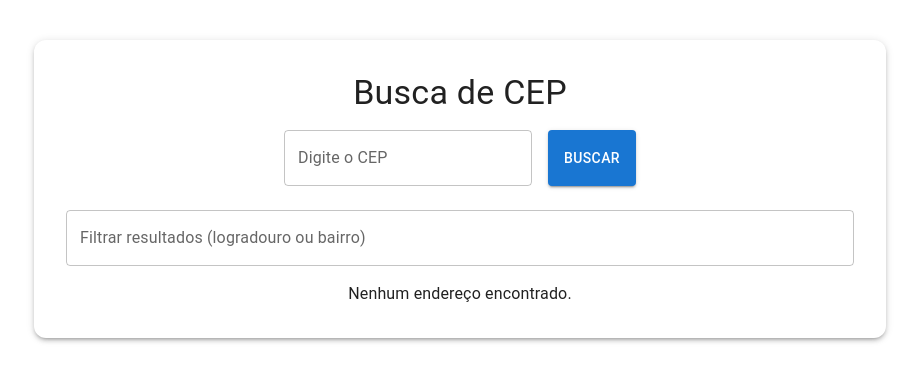
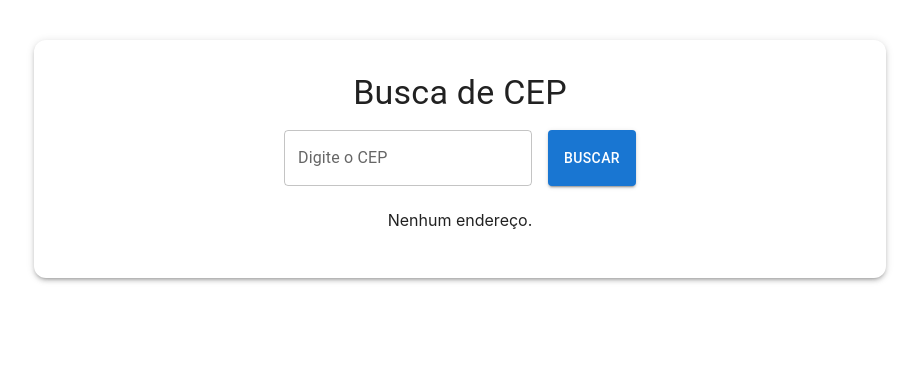
Before and after one commit to oraphateixeira/CEP, a React (Create React App) app in the folder cepapp/: page / in a window 1280 px wide. Shown: the top 382 px of the page, without its empty margins (180-1099 px from the left). Built offline with nearby package versions, Linux system fonts and the light colour scheme.

Commit message:
Adiciona Material UI, ícones e funcionalidade de remoção de endereços

```diff
--- a/cepapp/package.json
+++ b/cepapp/package.json
@@ -5,6 +5,7 @@
   "dependencies": {
     "@emotion/react": "^11.14.0",
     "@emotion/styled": "^11.14.1",
+    "@mui/icons-material": "^7.3.1",
     "@mui/material": "^7.3.1",
     "@testing-library/dom": "^10.4.1",
     "@testing-library/jest-dom": "^6.8.0",
--- a/cepapp/src/App.js
+++ b/cepapp/src/App.js
@@ -2,19 +2,20 @@ import React, { useState } from "react";
 import SearchBar from "./components/SearchBar";
 import AddressList from "./components/AddressList";
 import AddressDetails from "./components/AddressDetails";
-import { Container, Typography, Box, Paper, Alert, TextField } from "@mui/material";
+import { Container, Typography, Paper, Box, CircularProgress } from "@mui/material";
 
 function App() {
   const [addresses, setAddresses] = useState([]);
   const [selectedAddress, setSelectedAddress] = useState(null);
-  const [error, setError] = useState("");
   const [loading, setLoading] = useState(false);
-  const [filter, setFilter] = useState("");
 
-  const filteredAddresses = addresses.filter(addr =>
-    addr.logradouro?.toLowerCase().includes(filter.toLowerCase()) ||
-    addr.bairro?.toLowerCase().includes(filter.toLowerCase())
-  );
+  const addAddress = (address) => {
+    setAddresses((prev) => [address, ...prev]);
+  };
+
+  const removeAddress = (index) => {
+    setAddresses((prev) => prev.filter((_, i) => i !== index));
+  };
 
   return (
     <Container maxWidth="md" sx={{ mt: 5 }}>
@@ -23,32 +24,28 @@ function App() {
           Busca de CEP
         </Typography>
 
-        {error && (
-          <Box mb={2}>
-            <Alert severity="error" onClose={() => setError("")}>
-              {error}
-            </Alert>
+        <SearchBar addAddress={addAddress} setLoading={setLoading} />
+
+        {loading && (
+          <Box display="flex" justifyContent="center" my={2}>
+            <CircularProgress />
           </Box>
         )}
 
-        <SearchBar setAddresses={setAddresses} setError={setError} setLoading={setLoading} />
+        <Box mt={3}>
+          <AddressList
+            addresses={addresses}
+            onSelect={setSelectedAddress}
+            onRemove={removeAddress}
+          />
+        </Box>
 
-        <Box mt={3}>
-          <TextField
-            label="Filtrar resultados (logradouro ou bairro)"
-            variant="outlined"
-            fullWidth
-            value={filter}
-            onChange={(e) => setFilter(e.target.value)}
-            sx={{ mb: 2 }}
+        {selectedAddress && (
+          <AddressDetails
+            address={selectedAddress}
+            onClose={() => setSelectedAddress(null)}
           />
-
-          {loading && <Typography align="center">Carregando...</Typography>}
-
-          <AddressList addresses={filteredAddresses} onSelect={setSelectedAddress} />
-
-          {selectedAddress && <AddressDetails address={selectedAddress} />}
-        </Box>
+        )}
       </Paper>
     </Container>
   );
--- a/cepapp/src/components/AddressDetails.js
+++ b/cepapp/src/components/AddressDetails.js
@@ -1,13 +1,18 @@
 import React from "react";
-import { Card, CardContent, Typography } from "@mui/material";
+import {
+  Dialog,
+  DialogTitle,
+  DialogContent,
+  Typography,
+  DialogActions,
+  Button,
+} from "@mui/material";
 
-function AddressDetails({ address }) {
+function AddressDetails({ address, onClose }) {
   return (
-    <Card sx={{ mt: 3, borderRadius: 2 }} elevation={3}>
-      <CardContent>
-        <Typography variant="h6" gutterBottom>
-          Detalhes do Endereço
-        </Typography>
+    <Dialog open={true} onClose={onClose}>
+      <DialogTitle>Detalhes do Endereço</DialogTitle>
+      <DialogContent>
         <Typography>CEP: {address.cep}</Typography>
         <Typography>Logradouro: {address.logradouro || "Não informado"}</Typography>
         <Typography>Bairro: {address.bairro}</Typography>
@@ -16,8 +21,11 @@ function AddressDetails({ address }) {
         <Typography>
           Complemento: {address.complemento || "Nenhum"}
         </Typography>
-      </CardContent>
-    </Card>
+      </DialogContent>
+      <DialogActions>
+        <Button onClick={onClose}>Fechar</Button>
+      </DialogActions>
+    </Dialog>
   );
 }
 
--- a/cepapp/src/components/AddressList.js
+++ b/cepapp/src/components/AddressList.js
@@ -1,23 +1,50 @@
-import React from "react";
-import { List, ListItem, ListItemText, Paper, Typography } from "@mui/material";
+import React, { useState } from "react";
+import {
+  List,
+  ListItem,
+  ListItemText,
+  IconButton,
+  Paper,
+  TextField,
+} from "@mui/material";
+import DeleteIcon from "@mui/icons-material/Delete";
 
-function AddressList({ addresses, onSelect }) {
-  if (addresses.length === 0) {
-    return <Typography align="center">Nenhum endereço encontrado.</Typography>;
-  }
+function AddressList({ addresses, onSelect, onRemove }) {
+  const [filter, setFilter] = useState("");
+
+  const filtered = addresses.filter(
+    (a) =>
+      a.logradouro?.toLowerCase().includes(filter.toLowerCase()) ||
+      a.bairro?.toLowerCase().includes(filter.toLowerCase())
+  );
+
+  if (addresses.length === 0) return <p align="center">Nenhum endereço.</p>;
 
   return (
-    <Paper elevation={2}>
+    <Paper elevation={2} sx={{ p: 2 }}>
+      <TextField
+        fullWidth
+        placeholder="Filtrar por logradouro ou bairro"
+        value={filter}
+        onChange={(e) => setFilter(e.target.value)}
+        sx={{ mb: 2 }}
+      />
       <List>
-        {addresses.map((address, index) => (
+        {filtered.map((address, index) => (
           <ListItem
+            key={index}
+            secondaryAction={
+              <IconButton edge="end" onClick={() => onRemove(index)}>
+                <DeleteIcon />
+              </IconButton>
+            }
             button
-            key={index}
             onClick={() => onSelect(address)}
-            sx={{ "&:hover": { backgroundColor: "#f5f5f5" } }}
           >
             <ListItemText
-              primary={`${address.logradouro || "Sem logradouro"}, ${address.bairro}`}
+              primary={`${address.logradouro || "Sem logradouro"}, ${
+                address.bairro
+              }`}
               secondary={`${address.localidade}/${address.uf}`}
             />
           </ListItem>
--- a/cepapp/src/components/SearchBar.js
+++ b/cepapp/src/components/SearchBar.js
@@ -1,47 +1,26 @@
 import React, { useState } from "react";
-import { TextField, Button, Box } from "@mui/material";
+import { Box, TextField, Button } from "@mui/material";
 
-function SearchBar({ setAddresses, setError, setLoading }) {
+function SearchBar({ addAddress, setLoading }) {
   const [cep, setCep] = useState("");
 
   const handleSearch = async () => {
     const cleanCep = (cep || "").replace(/\D/g, "");
-
     if (cleanCep.length !== 8) {
-      setAddresses([]);
-      setError("Informe um CEP válido (8 dígitos).");
+      alert("Informe um CEP válido (8 dígitos).");
       return;
     }
 
-    setError("");
     setLoading(true);
-
     try {
       const res = await fetch(`https://viacep.com.br/ws/${cleanCep}/json/`);
-
-      if (!res.ok) {
-        setAddresses([]);
-        setError("Erro ao acessar a API. Tente novamente.");
-        setLoading(false);
-        return;
-      }
-
+      if (!res.ok) throw new Error("Erro na API");
       const data = await res.json();
-
-      if (data.erro) {
-        setAddresses([]);
-        setError("CEP não encontrado.");
-        setLoading(false);
-        return;
-      }
-
-      setAddresses([data]);
-      setError("");
-      setLoading(false);
+      if (data.erro) throw new Error("CEP não encontrado");
+      addAddress(data);
     } catch (err) {
-      console.error("Erro na requisição:", err);
-      setAddresses([]);
-      setError("Erro na requisição. Verifique sua conexão e tente novamente.");
+      alert(err.message);
+    } finally {
       setLoading(false);
     }
   };
@@ -53,7 +32,6 @@ function SearchBar({ setAddresses, setError, setLoading }) {
         variant="outlined"
         value={cep}
         onChange={(e) => setCep(e.target.value)}
-        placeholder="Ex.: 01001-000 ou 01001000"
       />
       <Button variant="contained" color="primary" onClick={handleSearch}>
         Buscar
```
Also changed, not shown: 1 other file (tests, documents, lock files or other folders).
